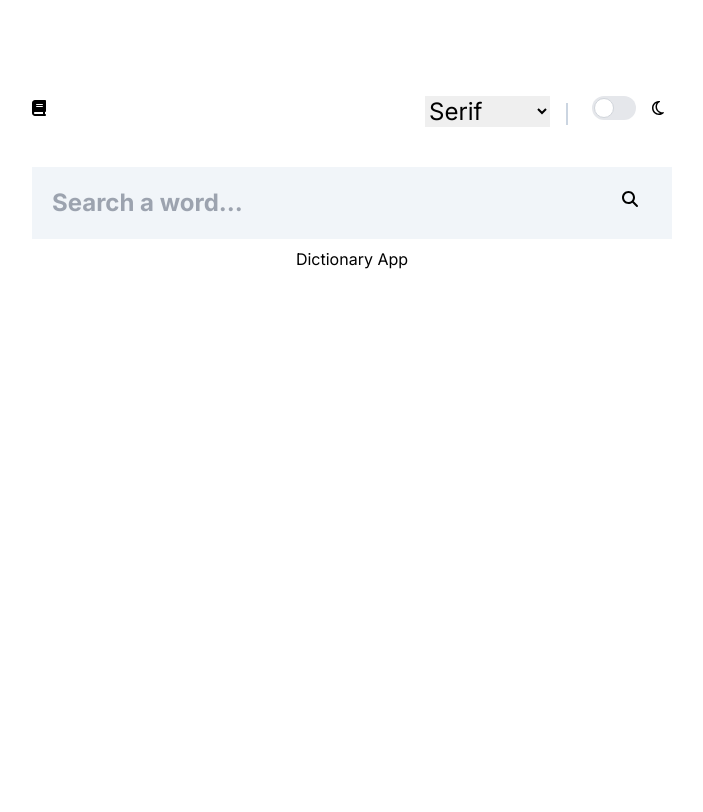
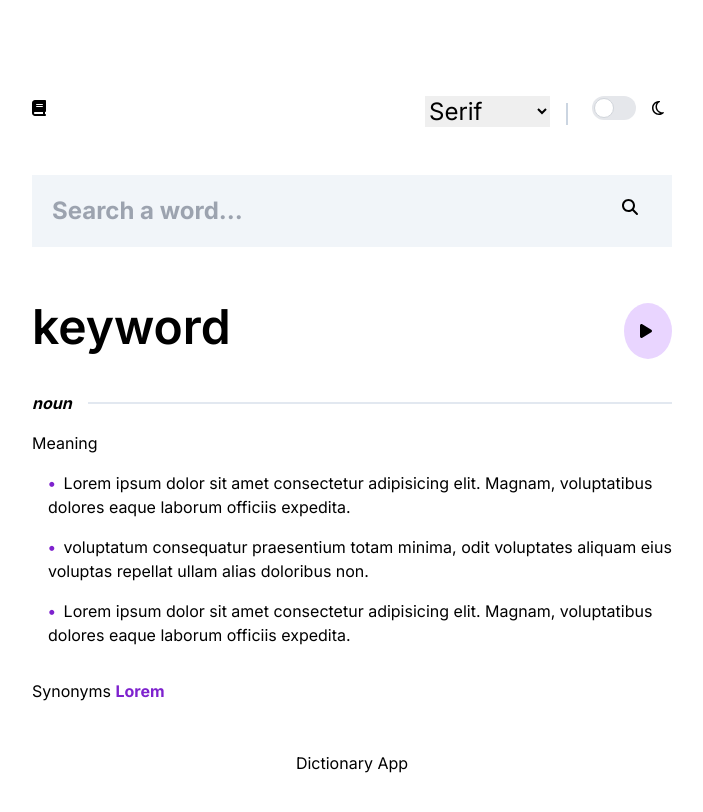
Before and after one commit to CarlaCarrasco/next-dicitonary, a Next.js app: page / in a window 1280 px wide. Shown: the top 812 px of the page, without its empty margins (288-991 px from the left). Built offline with nearby package versions, Linux system fonts and the light colour scheme.

Commit message:
Add description

```diff
--- /dev/null
+++ b/src/app/components/Description.tsx
@@ -0,0 +1,42 @@
+import "./component.css";
+import { FontAwesomeIcon } from "@fortawesome/react-fontawesome";
+import { faPlay } from "@fortawesome/free-solid-svg-icons";
+const Description = () => {
+  return (
+    <div className="w-full my-12">
+      <div className="flex flex-row justify-between">
+        <h1 className="text-5xl font-semibold">keyword</h1>
+        <i className="w-12 bg-purple-200 circle p-4">
+          <FontAwesomeIcon icon={faPlay} />
+        </i>
+      </div>
+      <div className="mt-8">
+        <div className="flex flex-row items-center gap-4">
+          <h3 className="font-bold italic">noun</h3>
+          <span className="border border-slate-200 w-full h-px"></span>
+        </div>
+
+        <h3 className="mt-4">Meaning</h3>
+        <ul className="meaning mt-4 pl-4 flex flex-col gap-4">
+          <li className="">
+            Lorem ipsum dolor sit amet consectetur adipisicing elit. Magnam,
+            voluptatibus dolores eaque laborum officiis expedita.
+          </li>
+          <li className="">
+            voluptatum consequatur praesentium totam minima, odit voluptates
+            aliquam eius voluptas repellat ullam alias doloribus non.
+          </li>
+          <li className="">
+            Lorem ipsum dolor sit amet consectetur adipisicing elit. Magnam,
+            voluptatibus dolores eaque laborum officiis expedita.
+          </li>
+        </ul>
+        <p className="mt-8">
+          Synonyms <span className="text-purple-700 font-bold">Lorem</span>
+        </p>
+      </div>
+    </div>
+  );
+};
+
+export default Description;
--- a/src/app/components/SearchBar.tsx
+++ b/src/app/components/SearchBar.tsx
@@ -2,7 +2,7 @@ import { FontAwesomeIcon } from "@fortawesome/react-fontawesome";
 import { faMagnifyingGlass } from "@fortawesome/free-solid-svg-icons";
 const SearchBar = () => {
   return (
-    <div className="flex w-full mb-2 bg-slate-100 p-3 my-10">
+    <div className="flex w-full mb-2 bg-slate-100 p-3 my-12">
       <input
         className="font-bold text-2xl w-full p-2 outline-none border-none bg-slate-100"
         type="text"
--- a/src/app/components/component.css
+++ b/src/app/components/component.css
@@ -7,3 +7,13 @@
     width: 65vw;
   }
 } */
+i.circle {
+  border-radius: 50%;
+}
+
+ul.meaning li::before {
+  content: "\2022"; /* Add content: \2022 is the CSS Code/unicode for a bullet */
+  color: #7e22ce; /* Change the color */
+  font-weight: bold; /* If you want it to be bold */
+  margin-right: 8px;
+}
--- a/src/app/page.tsx
+++ b/src/app/page.tsx
@@ -1,3 +1,4 @@
+import Description from "./components/Description";
 import Navbar from "./components/Navbar";
 import SearchBar from "./components/SearchBar";
 export default function Home() {
@@ -5,6 +6,7 @@ export default function Home() {
     <main id="main" className="flex min-h-screen flex-col items-center p-24">
       <Navbar />
       <SearchBar />
+      <Description />
       <h1>Dictionary App</h1>
     </main>
   );
```
